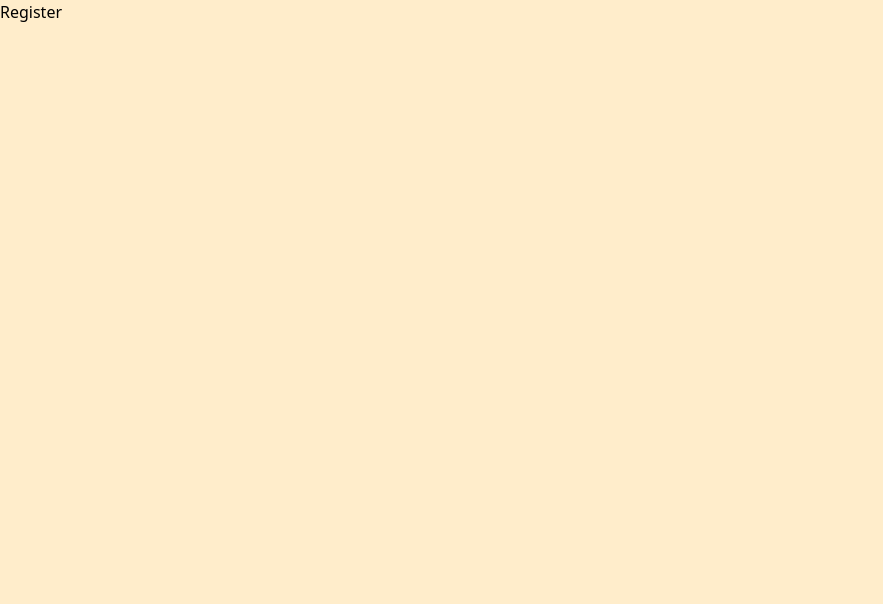
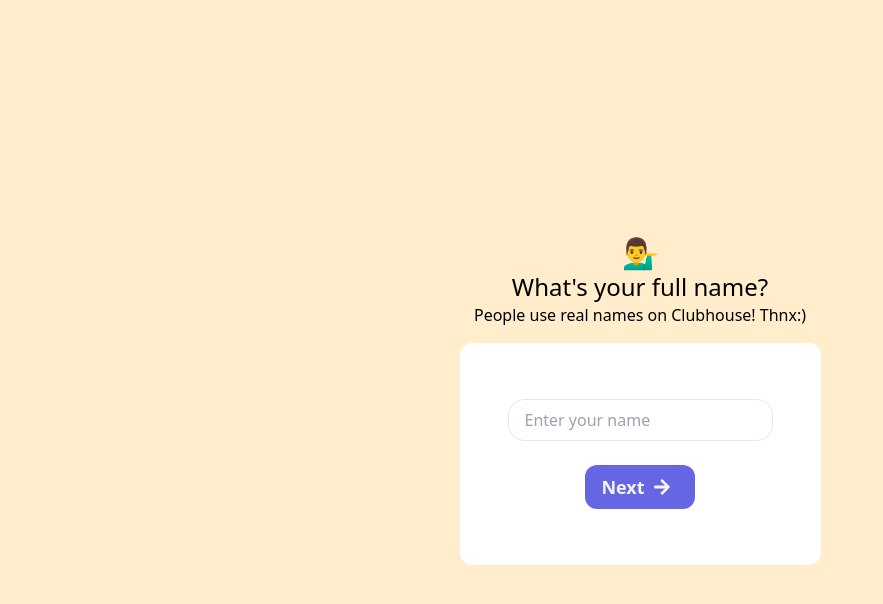
Before and after one commit to Shy11er/clubhouse-clone, a Next.js app: page / in a window 1280 px wide. Shown: the top 604 px of the page, without its empty margins (0-883 px from the left). Built offline with nearby package versions, Linux system fonts and the light colour scheme.

Commit message:
register

```diff
--- a/src/components/steps/Register.tsx
+++ b/src/components/steps/Register.tsx
@@ -1,7 +1,23 @@
 import React from "react";
+import { FaArrowRight } from "react-icons/fa";
 
 function Register() {
-  return <div>Register</div>;
+  return (
+    <div className="w-full h-full flex flex-col justify-center items-center">
+      <div className="flex flex-col text-center mb-4">
+        <p className="text-3xl">💁‍♂️</p>
+        <h1 className="text-2xl font-medium">What's your full name?</h1>
+        <p>People use real names on Clubhouse! Thnx:)</p>
+      </div>
+      <div className="bg-white rounded-xl max-w-xl py-14 md:mx-auto mx-8 px-12 flex flex-col items-center text-center ">
+        <input type="text" className="px-4 py-2 border rounded-2xl mb-6" placeholder="Enter your name"/>
+        <button className="rounded-xl bg-[#6666e4] px-4 py-2 text-gray-100 font-bold text-lg flex items-center hover:drop-shadow-md hover:shadow-indigo-700">
+          Next
+          <FaArrowRight className="mx-2" />
+        </button>
+      </div>
+    </div>
+  );
 }
 
 export default Register;
```
